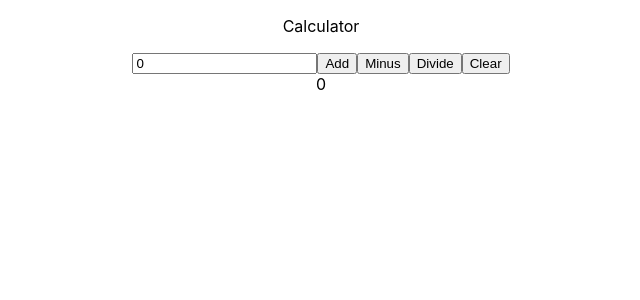
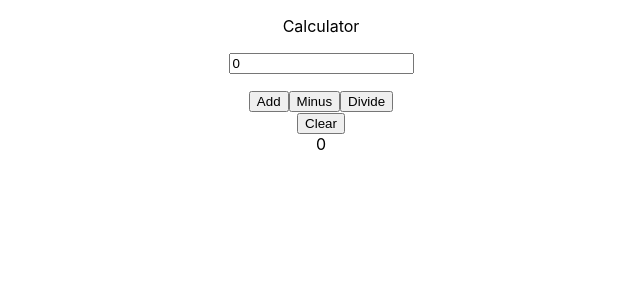
Before and after one commit to LVC1F3RVM/lesson-redux-hooks-refs-tutorial, a React (Create React App) app: page / in a window 1280 px wide. Shown: the top 300 px of the page, without its empty margins (319-959 px from the left). Built offline with nearby package versions, Linux system fonts and the light colour scheme.

Commit message:
Some changes

```diff
--- a/src/components/Calculator.jsx
+++ b/src/components/Calculator.jsx
@@ -27,10 +27,11 @@ function Calculator(props) {
   return (
     <div>
       <p>Calculator</p>
-      <input value={value} onChange={handleChange} type="number" />
+      <p><input value={value} onChange={handleChange} type="number" /></p>
       <button onClick={handleClickAdd}>Add</button>
       <button onClick={handleClickMinus}>Minus</button>
       <button onClick={handleClickDivide}>Divide</button>
+      <br></br>
       <button onClick={handleClickClear}>Clear</button>
     </div>
   );
```
